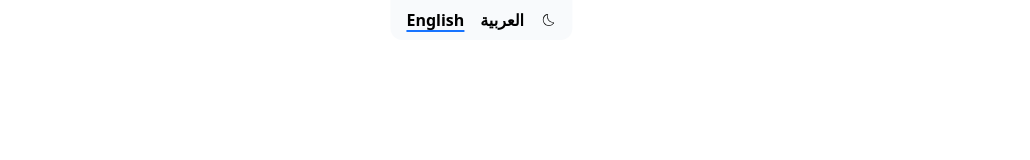
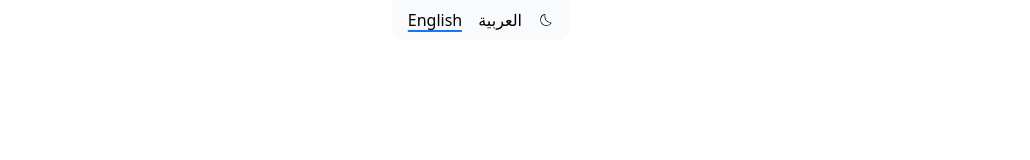
Before and after one commit to Aliicoder/portfolio, a React (Vite) app: page / in a window 1280 px wide. Shown: the top 160 px of the page, without its empty margins (159-1189 px from the left). Built offline with nearby package versions, Linux system fonts and the light colour scheme.

Commit message:
fix thickness

```diff
--- a/src/components/shared/Menu.tsx
+++ b/src/components/shared/Menu.tsx
@@ -23,9 +23,7 @@ const Language = ({ lang }: { lang: string }) => {
   const { language, changeLanguage } = useLanguage();
   return (
     <div
-      className={cn(
-        "relative w-fit flex justify-center cursor-pointer font-semibold"
-      )}
+      className={cn("relative w-fit flex justify-center cursor-pointer")}
       onClick={() => changeLanguage(lang)}
     >
       <h1 className={cn("relative z-20")}>{props[lang]}</h1>
```
